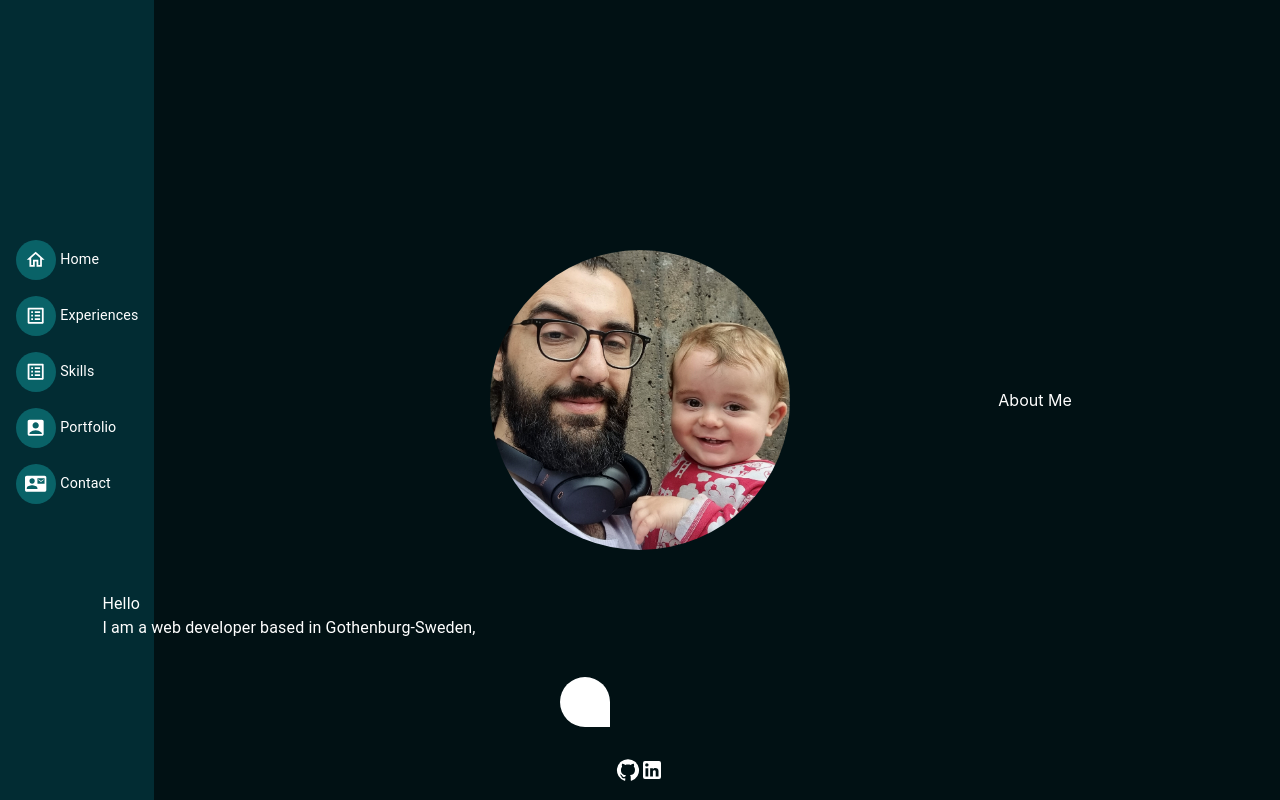
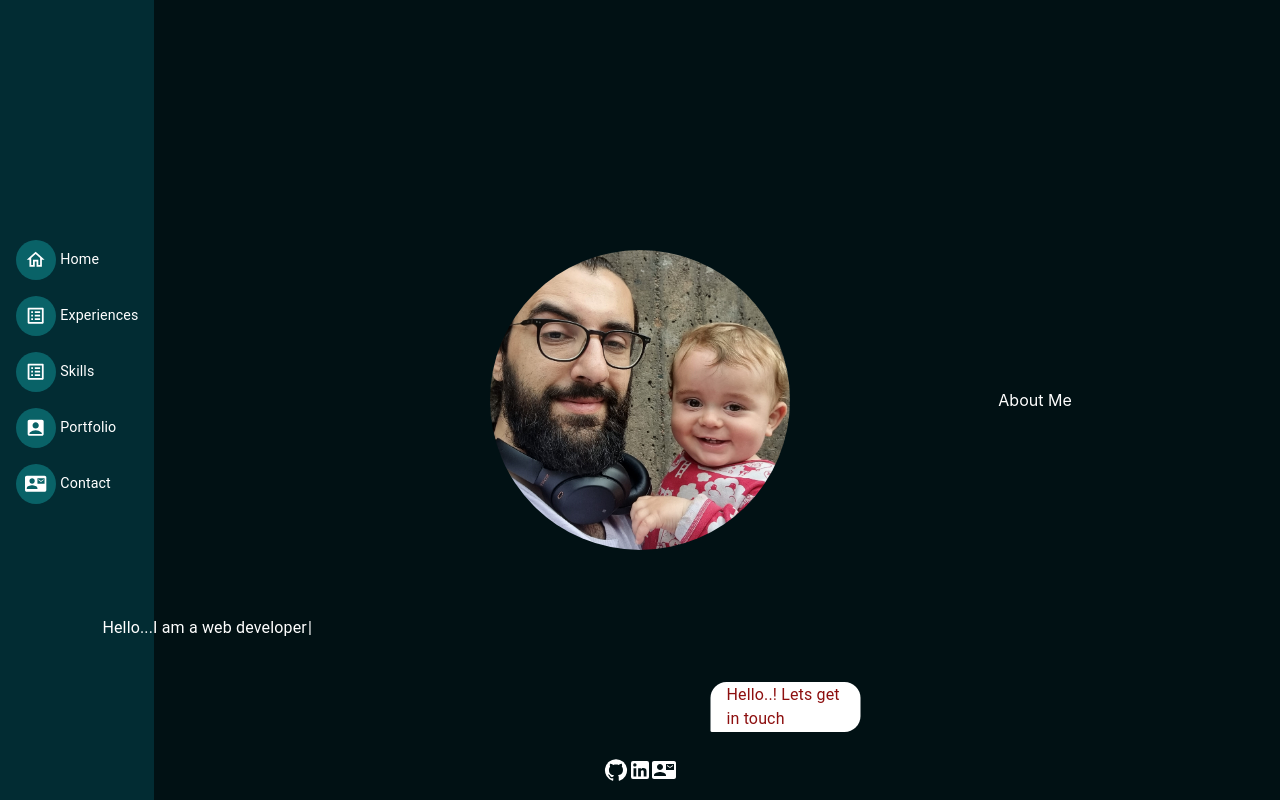
Before and after one commit to hazem-89/cv-react, a React (Create React App) app: page /HazemCV in a window 1280 px wide. Built offline with nearby package versions, Linux system fonts and the light colour scheme; a web font is replaced by a local one.

Commit message:
about me sec

```diff
--- a/package.json
+++ b/package.json
@@ -22,6 +22,7 @@
     "react-scripts": "5.0.1",
     "styled-components": "^5.3.5",
     "typescript": "^4.7.3",
+    "typewriter-effect": "^2.19.0",
     "use-google-fonts": "^1.0.2",
     "web-vitals": "^2.1.4"
   },
--- a/src/Components/AboutMe/AboutMe.css
+++ b/src/Components/AboutMe/AboutMe.css
@@ -18,16 +18,19 @@
 }
 
 .git {
-  width: 50px;
+  width: 150px;
   height: 50px;
   background-color: #fff;
   position: absolute;
   left: 50%;
   bottom: 3em;
-  transform: translate(-160%, -50%);
-  border-radius: 50% 50% 0 50% ;
+  transform: translate(+47%, -40%);
+  border-radius: 1em 1em  1em 0.1em;
+  display: flex;
+  align-items: center;
 }
-
-.no-Git {
-  display: none;
+.git-text{
+  color: rgb(141, 15, 15);
+  font-size: .9em;
+  padding: 1em;
 }
--- a/src/Components/AboutMe/AboutMe.tsx
+++ b/src/Components/AboutMe/AboutMe.tsx
@@ -8,8 +8,9 @@ import './AboutMe.css'
 // icons
 import GitHubIcon from '@mui/icons-material/GitHub';
 import LinkedInIcon from '@mui/icons-material/LinkedIn';
-import { useState } from 'react';
-import { setTimeout } from 'timers/promises';
+import { useEffect, useState } from 'react';
+import ContactMailIcon from '@mui/icons-material/ContactMail';
+import TypewriterEffec from '../TypeWriterEffec';
 
 const AboutBox = styled(Box)<BoxProps>(({ theme }) => ({
   color: theme.palette.getContrastText(blueGrey[900]),
@@ -23,8 +24,18 @@ const AboutBox = styled(Box)<BoxProps>(({ theme }) => ({
 const AboutMe = () => {
   const [gitOpen, setGitOpen] = useState(false)
 
-
-
+  // useEffect(() => {
+  //   const timer = window.setTimeout(() => {
+  //     setGitOpen(true);
+  //   }, 1000);
+  //   // return () =>  clearTimeout(timer);
+  // }, []);
+  useEffect(() => {
+    const timer = window.setTimeout(() => {
+      gitOpen ? setGitOpen(false) : setGitOpen(true)
+    }, 5000);
+    return () =>  clearTimeout(timer);
+  }, [gitOpen]);
   return (
     <AboutBox>
       {/* <Box sx={titleStyle}>
@@ -33,8 +44,7 @@ const AboutMe = () => {
       <Box sx={aboutDiv}>
       <Box sx={aboutText}>
         <Typography className='about-mainText'>
-          <span>Hello</span> <br />
-          I am a web developer based in Gothenburg-Sweden,
+          <TypewriterEffec />
         </Typography>
       </Box>
       <Box >
@@ -47,10 +57,16 @@ const AboutMe = () => {
       <Box className='about-icons'>
         <GitHubIcon className='icons' />
         <LinkedInIcon  className='icons'/>
+        <ContactMailIcon  className='icons'/>
         </Box>
-        <Box className='git'>
-
+        {gitOpen ? <>
+          <Box className= 'git'>
+          <Typography className='git-text'>
+            Hello..!
+            Lets get in touch
+          </Typography>
         </Box>
+        </> : null}
       </AboutBox>
   )
 }
--- /dev/null
+++ b/src/Components/TypeWriterEffec.tsx
@@ -0,0 +1,32 @@
+import { Box } from '@mui/material'
+import Typewriter from "typewriter-effect";
+
+import { useEffect, useState } from 'react'
+
+const TypewriterEffec = () => {
+
+  const [typeOn, setTypeOn] = useState(false)
+
+  setTimeout(() =>setTypeOn(false), 1000)
+
+  return (
+    <Box >
+      {!typeOn ?  <Typewriter
+      onInit={(typewriter)=> {
+      typewriter
+      .typeString(`Hello...`)
+      .pauseFor(1000)
+      .typeString("I am a web developer based in Sweden")
+      .deleteAll()
+      .callFunction(() => {
+        setTypeOn(true);
+      })
+      .start();
+  }}
+  /> : null
+      }
+      </Box>
+  )
+}
+
+export default TypewriterEffec
```
Also changed, not shown: 1 other file (tests, documents, lock files or other folders).
